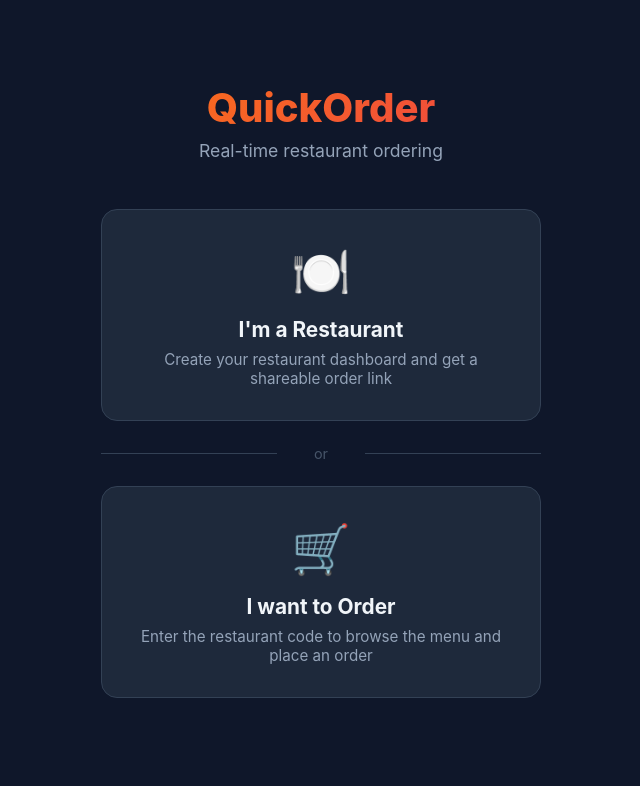
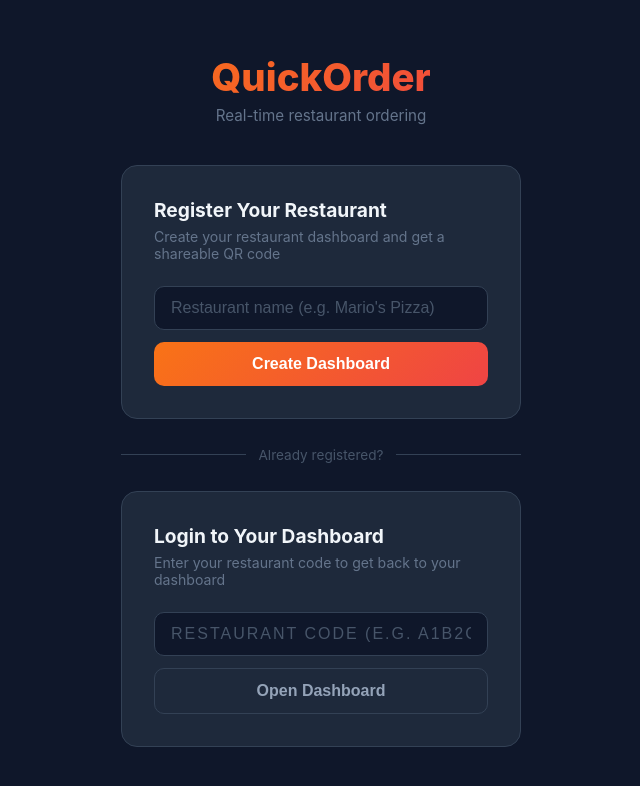
Before and after one commit to vilenskiidan/QuickOrder, a website: page public/index.html in a window 1280 px wide. Shown: the whole page, without its empty margins (319-959 px from the left). Drawn offline with Linux system fonts and the light colour scheme.

Commit message:
feat: redesign UX - register/login page, QR code, menu management, clean customer view
- Replace split landing page with Register Your Restaurant + Login flow
- Add QR code to restaurant dashboard (qrcodejs)
- Add dish management: name, description, price (add/delete)
- New restaurants start with empty menu (no default items)
- Customer order page shows only restaurant-added dishes with descriptions
- Handle empty menu state gracefully

```diff
--- a/public/index.html
+++ b/public/index.html
@@ -3,66 +3,80 @@
 <head>
   <meta charset="UTF-8">
   <meta name="viewport" content="width=device-width, initial-scale=1.0">
-  <title>QuickOrder - Food Ordering System</title>
+  <title>QuickOrder - Register Your Restaurant</title>
   <style>
     * { box-sizing: border-box; margin: 0; padding: 0; }
     body { font-family: -apple-system, BlinkMacSystemFont, 'Segoe UI', sans-serif; background: #0f172a; color: #f1f5f9; min-height: 100vh; display: flex; align-items: center; justify-content: center; }
-    .container { text-align: center; padding: 40px 20px; max-width: 480px; width: 100%; }
-    h1 { font-size: 2.5rem; font-weight: 800; margin-bottom: 8px; background: linear-gradient(135deg, #f97316, #ef4444); -webkit-background-clip: text; -webkit-text-fill-color: transparent; }
-    .subtitle { color: #94a3b8; margin-bottom: 48px; font-size: 1.1rem; }
-    .card { background: #1e293b; border-radius: 16px; padding: 32px; margin-bottom: 20px; border: 1px solid #334155; cursor: pointer; transition: all 0.2s; }
-    .card:hover { border-color: #f97316; transform: translateY(-2px); box-shadow: 0 8px 32px rgba(249,115,22,0.15); }
-    .card-emoji { font-size: 3rem; margin-bottom: 16px; }
-    .card h2 { font-size: 1.3rem; margin-bottom: 8px; color: #f1f5f9; }
-    .card p { color: #94a3b8; font-size: 0.95rem; }
-    .btn { display: inline-block; background: linear-gradient(135deg, #f97316, #ef4444); color: white; padding: 14px 32px; border-radius: 10px; font-weight: 700; font-size: 1rem; border: none; cursor: pointer; width: 100%; margin-top: 16px; transition: opacity 0.2s; }
-    .btn:hover { opacity: 0.9; }
-    input { width: 100%; padding: 12px 16px; background: #0f172a; border: 1px solid #334155; border-radius: 10px; color: #f1f5f9; font-size: 1rem; margin-top: 16px; }
+    .container { padding: 40px 20px; max-width: 440px; width: 100%; }
+    .logo-wrap { text-align: center; margin-bottom: 40px; }
+    h1 { font-size: 2.4rem; font-weight: 800; background: linear-gradient(135deg, #f97316, #ef4444); -webkit-background-clip: text; -webkit-text-fill-color: transparent; margin-bottom: 6px; }
+    .tagline { color: #64748b; font-size: 0.95rem; }
+    .card { background: #1e293b; border-radius: 16px; padding: 32px; border: 1px solid #334155; }
+    .card-title { font-size: 1.2rem; font-weight: 700; margin-bottom: 6px; }
+    .card-subtitle { color: #64748b; font-size: 0.88rem; margin-bottom: 24px; }
+    input { width: 100%; padding: 12px 16px; background: #0f172a; border: 1px solid #334155; border-radius: 10px; color: #f1f5f9; font-size: 1rem; margin-bottom: 12px; }
     input:focus { outline: none; border-color: #f97316; }
-    .or { color: #475569; margin: 24px 0; font-size: 0.9rem; position: relative; }
-    .or::before, .or::after { content: ''; position: absolute; top: 50%; width: 40%; height: 1px; background: #334155; }
-    .or::before { left: 0; }
-    .or::after { right: 0; }
-    #join-section { display: none; }
+    input::placeholder { color: #475569; }
+    .btn { display: block; width: 100%; background: linear-gradient(135deg, #f97316, #ef4444); color: white; padding: 13px; border-radius: 10px; font-weight: 700; font-size: 1rem; border: none; cursor: pointer; transition: opacity 0.2s; }
+    .btn:hover { opacity: 0.88; }
+    .btn-ghost { background: transparent; border: 1px solid #334155; color: #94a3b8; }
+    .btn-ghost:hover { border-color: #f97316; color: #f97316; opacity: 1; }
+    .divider { display: flex; align-items: center; gap: 12px; margin: 28px 0; }
+    .divider-line { flex: 1; height: 1px; background: #334155; }
+    .divider-text { color: #475569; font-size: 0.85rem; white-space: nowrap; }
+    .error-msg { color: #ef4444; font-size: 0.85rem; margin-bottom: 10px; display: none; }
+    .spinner { display: inline-block; width: 16px; height: 16px; border: 2px solid rgba(255,255,255,0.3); border-top-color: white; border-radius: 50%; animation: spin 0.7s linear infinite; vertical-align: middle; margin-right: 6px; }
+    @keyframes spin { to { transform: rotate(360deg); } }
   </style>
 </head>
 <body>
   <div class="container">
+    <div class="logo-wrap">
       <h1>QuickOrder</h1>
-    <p class="subtitle">Real-time restaurant ordering</p>
-
-    <div class="card" onclick="document.getElementById('restaurant-section').style.display='block'; this.style.display='none'">
-      <div class="card-emoji">🍽️</div>
-      <h2>I'm a Restaurant</h2>
-      <p>Create your restaurant dashboard and get a shareable order link</p>
+      <p class="tagline">Real-time restaurant ordering</p>
     </div>
 
-    <div id="restaurant-section" style="display:none; background:#1e293b; border-radius:16px; padding:32px; border:1px solid #334155;">
-      <div class="card-emoji">🍽️</div>
-      <h2 style="margin-bottom:8px;">Set Up Your Restaurant</h2>
-      <input id="rest-name" type="text" placeholder="Restaurant name (e.g. Mario's Pizza)" />
-      <button class="btn" onclick="createRestaurant()">Create & Open Dashboard</button>
+    <!-- Register -->
+    <div class="card">
+      <div class="card-title">Register Your Restaurant</div>
+      <div class="card-subtitle">Create your restaurant dashboard and get a shareable QR code</div>
+      <div class="error-msg" id="reg-error"></div>
+      <input id="reg-name" type="text" placeholder="Restaurant name (e.g. Mario's Pizza)" maxlength="60" />
+      <button class="btn" id="reg-btn" onclick="createRestaurant()">Create Dashboard</button>
     </div>
 
-    <div class="or">or</div>
-
-    <div class="card" onclick="document.getElementById('join-section').style.display='block'; this.style.display='none'">
-      <div class="card-emoji">🛒</div>
-      <h2>I want to Order</h2>
-      <p>Enter the restaurant code to browse the menu and place an order</p>
+    <div class="divider">
+      <div class="divider-line"></div>
+      <div class="divider-text">Already registered?</div>
+      <div class="divider-line"></div>
     </div>
 
-    <div id="join-section" style="display:none; background:#1e293b; border-radius:16px; padding:32px; border:1px solid #334155;">
-      <div class="card-emoji">🛒</div>
-      <h2 style="margin-bottom:8px;">Enter Restaurant Code</h2>
-      <input id="rest-code" type="text" placeholder="Restaurant code (e.g. a1b2c3d4)" style="text-transform:uppercase;" />
-      <button class="btn" onclick="joinOrder()">Browse Menu</button>
+    <!-- Login -->
+    <div class="card">
+      <div class="card-title">Login to Your Dashboard</div>
+      <div class="card-subtitle">Enter your restaurant code to get back to your dashboard</div>
+      <div class="error-msg" id="login-error"></div>
+      <input id="login-code" type="text" placeholder="Restaurant code (e.g. a1b2c3d4)" maxlength="8" style="text-transform:uppercase; letter-spacing:2px;" />
+      <button class="btn btn-ghost" id="login-btn" onclick="loginRestaurant()">Open Dashboard</button>
     </div>
   </div>
 
   <script>
+    // Allow Enter key
+    document.getElementById('reg-name').addEventListener('keydown', e => { if (e.key === 'Enter') createRestaurant(); });
+    document.getElementById('login-code').addEventListener('keydown', e => { if (e.key === 'Enter') loginRestaurant(); });
+
     async function createRestaurant() {
-      const name = document.getElementById('rest-name').value.trim() || 'My Restaurant';
+      const name = document.getElementById('reg-name').value.trim();
+      if (!name) {
+        showError('reg-error', 'Please enter your restaurant name.');
+        return;
+      }
+      const btn = document.getElementById('reg-btn');
+      btn.innerHTML = '<span class="spinner"></span>Creating...';
+      btn.disabled = true;
+
+      try {
         const res = await fetch('/api/restaurant', {
           method: 'POST',
           headers: { 'Content-Type': 'application/json' },
@@ -70,12 +84,44 @@
         });
         const data = await res.json();
         window.location.href = `/restaurant.html?id=${data.id}`;
+      } catch (e) {
+        showError('reg-error', 'Something went wrong. Try again.');
+        btn.innerHTML = 'Create Dashboard';
+        btn.disabled = false;
+      }
     }
 
-    function joinOrder() {
-      const code = document.getElementById('rest-code').value.trim().toLowerCase();
-      if (!code) return alert('Please enter a restaurant code');
-      window.location.href = `/order.html?r=${code}`;
+    async function loginRestaurant() {
+      const code = document.getElementById('login-code').value.trim().toLowerCase();
+      if (!code) {
+        showError('login-error', 'Please enter your restaurant code.');
+        return;
+      }
+      const btn = document.getElementById('login-btn');
+      btn.innerHTML = '<span class="spinner"></span>Loading...';
+      btn.disabled = true;
+
+      try {
+        const res = await fetch(`/api/restaurant/${code}`);
+        if (!res.ok) {
+          showError('login-error', 'Restaurant not found. Check your code.');
+          btn.innerHTML = 'Open Dashboard';
+          btn.disabled = false;
+          return;
+        }
+        window.location.href = `/restaurant.html?id=${code}`;
+      } catch (e) {
+        showError('login-error', 'Something went wrong. Try again.');
+        btn.innerHTML = 'Open Dashboard';
+        btn.disabled = false;
+      }
+    }
+
+    function showError(id, msg) {
+      const el = document.getElementById(id);
+      el.textContent = msg;
+      el.style.display = 'block';
+      setTimeout(() => el.style.display = 'none', 4000);
     }
   </script>
 </body>
```
Lines whose indentation alone changed are shown as unchanged.
